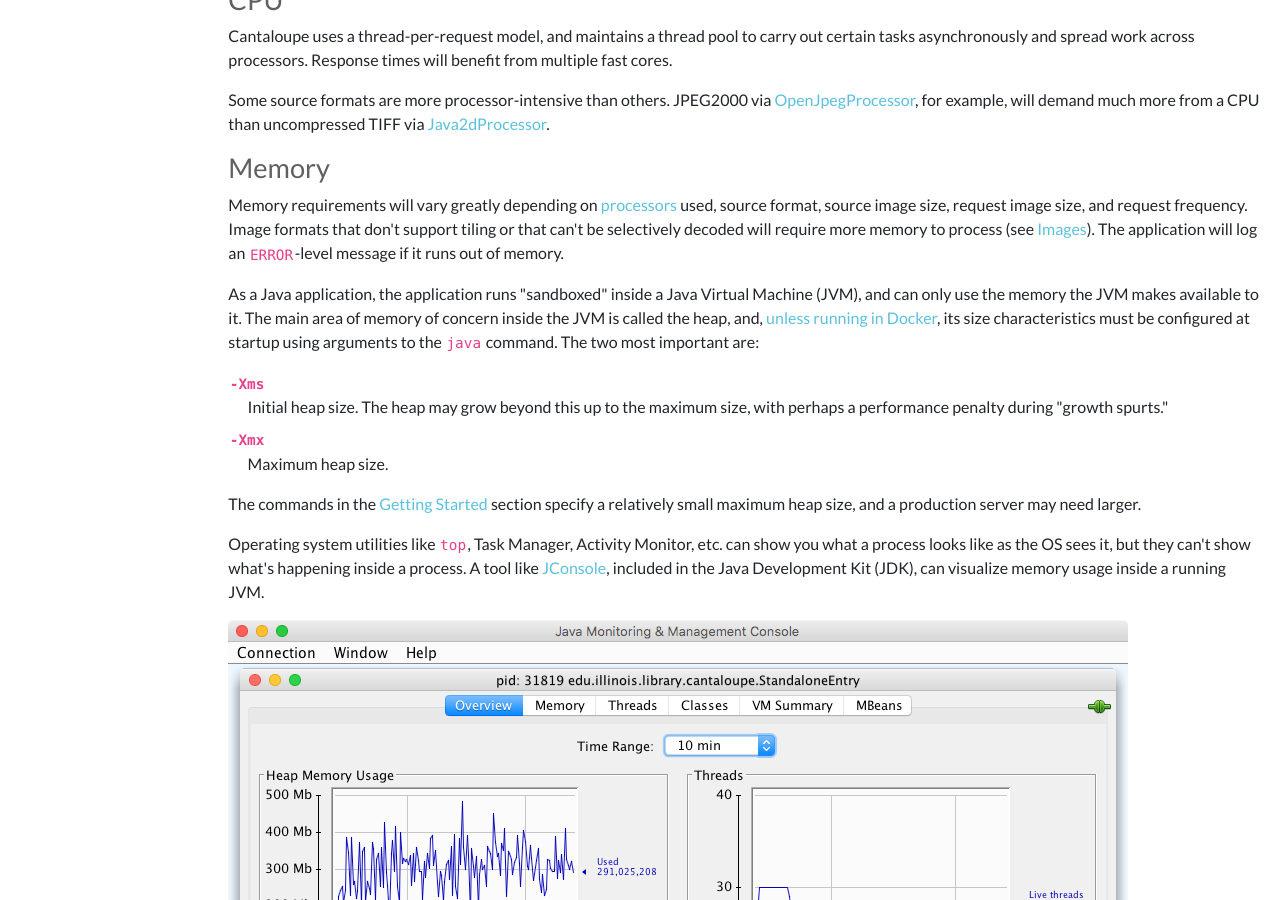
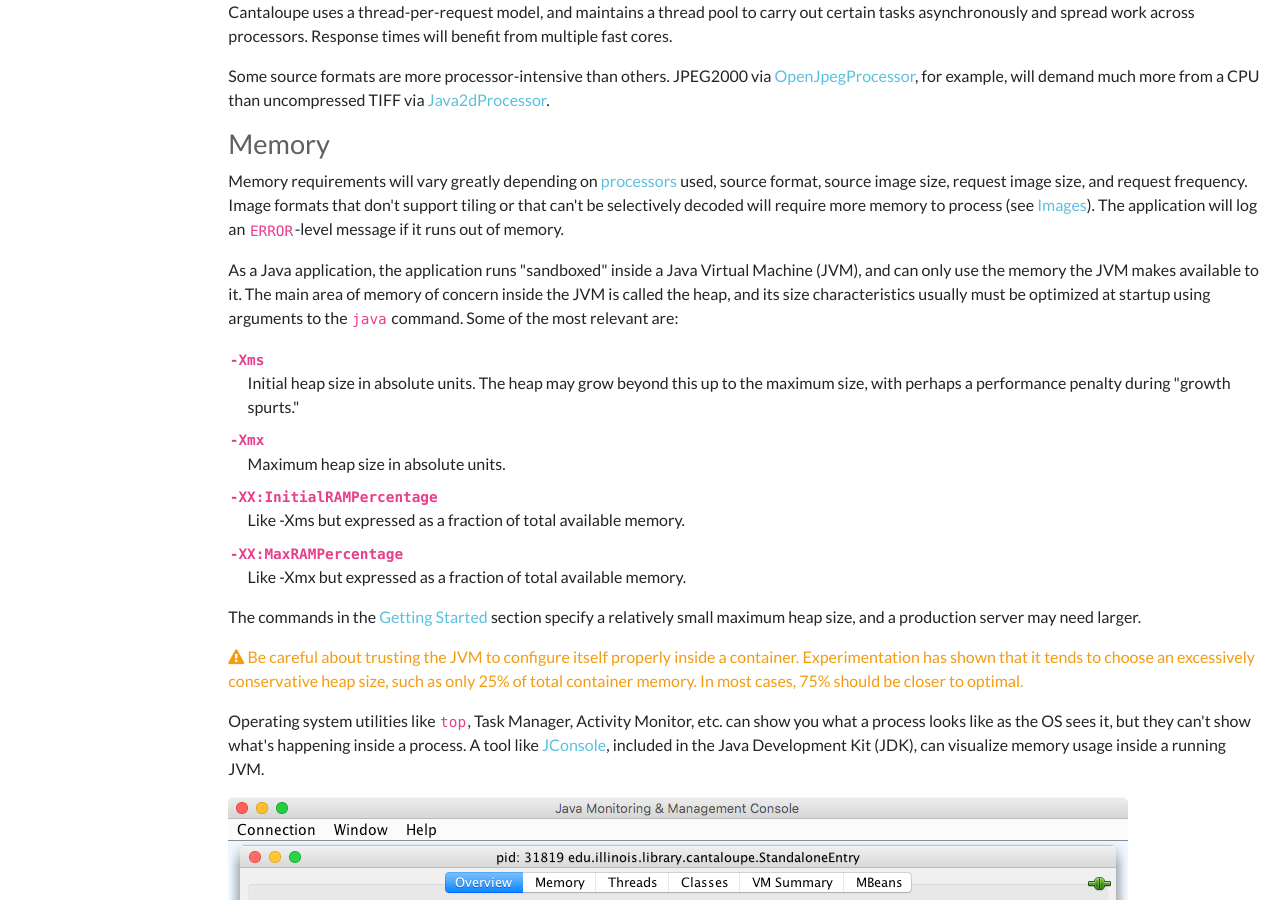
Before and after one commit to cantaloupe-project/cantaloupe-project.github.io, a Jekyll site: the page built from manual/4.1/deployment.html, in a window 1280 px wide and 900 px high, scrolled down 1159 px. Built offline with Jekyll 4.4.1, drawn with Linux system fonts in a browser that asks for light colours; nearby versions of some CDN libraries; some of the changed text lies outside the part shown.

Commit message:
Misc. updates

```diff
--- a/manual/4.1/access-control.html
+++ b/manual/4.1/access-control.html
@@ -223,7 +223,9 @@ end
 
 <p>This works transparently with zooming viewer clients, limiting the maximum available zoom level.</p>
 
-<p>URI identifiers of scale-constrained images have a suffix in the format <code>-numerator:denominator</code>. So, for example, if the client requests <code>image.tif/full/max/0/default.jpg</code>, but is only authorized to access a half-resolution version, it is redirected to <code>image.tif-1:2/full/max/0/default.jpg</code>, from which it is allowed to retrieve the full size of a dynamically half-sized version of <code>image.tif</code>.</p>
+<p>By default (see below), URI identifiers of scale-constrained images have a suffix in the format <code>-numerator:denominator</code>. So, for example, if the client requests <code>image.tif/full/max/0/default.jpg</code>, but is only authorized to access a half-resolution version, it is redirected to <code>image.tif-1:2/full/max/0/default.jpg</code>, from which it is allowed to retrieve the full size of a dynamically half-sized version of <code>image.tif</code>.</p>
+
+<p>In 4.x versions 4.1.9 and later, the scale constraint format can be customized using the <code>scale_constraint_suffix.pattern</code> and <code>scale_constraint_suffix.format</code> configuration keys. These are a stopgap solution that applies only to the 4.x series and is replaced by meta-identifier transformers in the 5.x series.</p>
 
 <h4>Example</h4>
 
--- a/manual/4.1/deployment.html
+++ b/manual/4.1/deployment.html
@@ -26,7 +26,6 @@ title: Deployment
   </li>
   <li><a href="#SSL/TLS">SSL/TLS</a></li>
   <li><a href="#HTTP/2">HTTP/2</a></li>
-  <li><a href="#Docker">Docker</a></li>
 </ul>
 
 <p>This page gathers some miscellaneous notes on production deployment.</p>
@@ -63,16 +62,22 @@ title: Deployment
 
 <p>Memory requirements will vary greatly depending on <a href="processors.html">processors</a> used, source format, source image size, request image size, and request frequency. Image formats that don't support tiling or that can't be selectively decoded will require more memory to process (see <a href="#Images">Images</a>). The application will log an <code>ERROR</code>-level message if it runs out of memory.</p>
 
-<p>As a Java application, the application runs "sandboxed" inside a Java Virtual Machine (JVM), and can only use the memory the JVM makes available to it. The main area of memory of concern inside the JVM is called the heap, and, <a href="#Docker">unless running in Docker</a>, its size characteristics must be configured at startup using arguments to the <code>java</code> command. The two most important are:</p>
+<p>As a Java application, the application runs "sandboxed" inside a Java Virtual Machine (JVM), and can only use the memory the JVM makes available to it. The main area of memory of concern inside the JVM is called the heap, and its size characteristics usually must be optimized at startup using arguments to the <code>java</code> command. Some of the most relevant are:</p>
 
 <dl>
   <dt><code>-Xms</code></dt>
-  <dd>Initial heap size. The heap may grow beyond this up to the maximum size, with perhaps a performance penalty during "growth spurts."</dd>
+  <dd>Initial heap size in absolute units. The heap may grow beyond this up to the maximum size, with perhaps a performance penalty during "growth spurts."</dd>
   <dt><code>-Xmx</code></dt>
-  <dd>Maximum heap size.</dd>
+  <dd>Maximum heap size in absolute units.</dd>
+  <dt><code>-XX:InitialRAMPercentage</code></dt>
+  <dd>Like -Xms but expressed as a fraction of total available memory.</dd>
+  <dt><code>-XX:MaxRAMPercentage</code></dt>
+  <dd>Like -Xmx but expressed as a fraction of total available memory.</dd>
 </dl>
 
 <p>The commands in the <a href="getting-started.html">Getting Started</a> section specify a relatively small maximum heap size, and a production server may need larger.</p>
+
+<p class="text-warning"><i class="fa fa-exclamation-triangle"></i> Be careful about trusting the JVM to configure itself properly inside a container. Experimentation has shown that it tends to choose an excessively conservative heap size, such as only 25% of total container memory. In most cases, 75% should be closer to optimal.</p>
 
 <p>Operating system utilities like <code>top</code>, Task Manager, Activity Monitor, etc. can show you what a process looks like as the OS sees it, but they can't show what's happening inside a process. A tool like <a href="https://docs.oracle.com/javase/8/docs/technotes/guides/management/jconsole.html">JConsole</a>, included in the Java Development Kit (JDK), can visualize memory usage inside a running JVM.</p>
 
@@ -218,9 +223,3 @@ title: Deployment
 <h2 id="HTTP/2">HTTP/2</h2>
 
 <p>HTTP/2 is supported since version 3.4 via the <code>http.http2.enabled</code> and <code>https.http2.enabled</code> configuration keys. H2C (unencrypted) works in Java 8, but H2S (encrypted) requires at least Java 9.</p>
-
-<hr>
-
-<h2 id="Docker">Docker</h2>
-
-<p>When running in Docker, consider using JRE 8u191 or later. This version includes support for auto-detecting container CPU and memory settings (see <a href="https://www.oracle.com/technetwork/java/javase/8u191-relnotes-5032181.html#JDK-8146115">JDK 8u191 Update Release Notes</a>) as an alternative to using VM arguments like <code>-Xmx</code>.</p>
```
Also changed, not shown: manual/5.0/deployment.html (+9 -5 lines).
